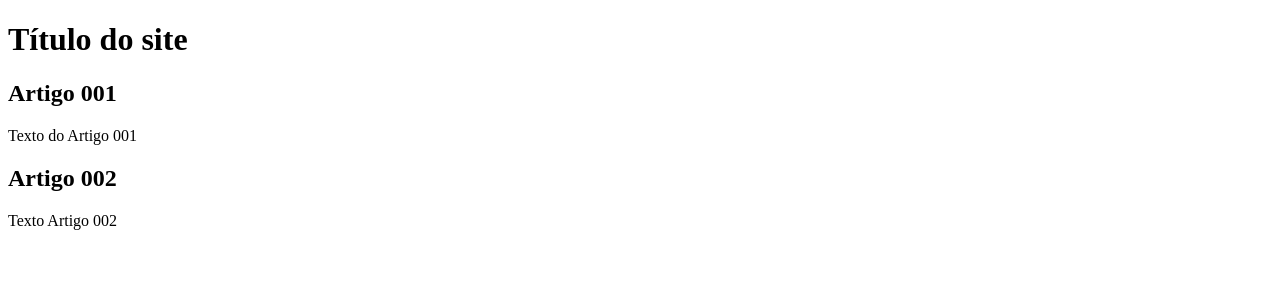
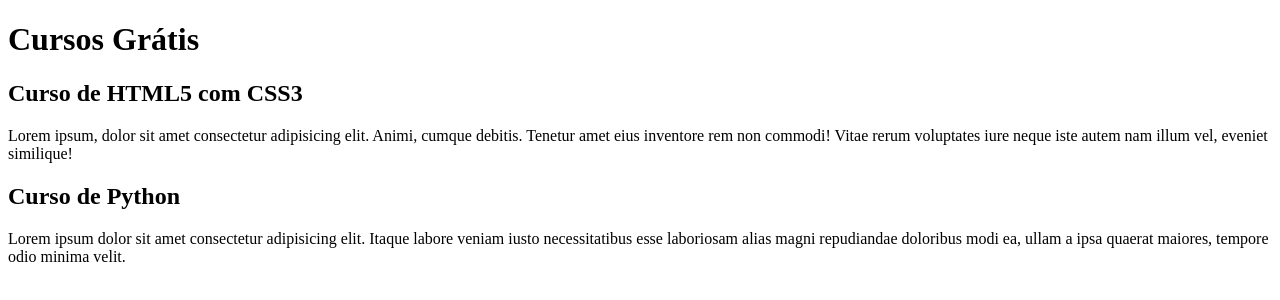
Before and after one commit to Jaykel-JJ/projeto-site, a plain HTML site: page index.html in a window 1280 px wide. Drawn offline with Linux system fonts and the light colour scheme.

Commit message:
comecei a escrever o design

```diff
--- a/index.html
+++ b/index.html
@@ -4,20 +4,20 @@
     <meta charset="UTF-8">
     <meta http-equiv="X-UA-Compatible" content="IE=edge">
     <meta name="viewport" content="width=device-width, initial-scale=1.0">
-    <title>Título do Site</title>
+    <title>Título do site</title>
 </head>
 <body>
     <main>
         <header>
-            <h1>Título do site</h1>
+            <h1>Cursos Grátis</h1>
         </header>
         <article>
-            <h2>Artigo 001</h2>
-            <p>Texto do Artigo 001</p>
+            <h2>Curso de HTML5 com CSS3</h2>
+            <p>Lorem ipsum, dolor sit amet consectetur adipisicing elit. Animi, cumque debitis. Tenetur amet eius inventore rem non commodi! Vitae rerum voluptates iure neque iste autem nam illum vel, eveniet similique!</p>
         </article>
         <article>
-            <h2>Artigo 002</h2>
-            <p>Texto Artigo 002</p>
+            <h2>Curso de Python</h2>
+            <p>Lorem ipsum dolor sit amet consectetur adipisicing elit. Itaque labore veniam iusto necessitatibus esse laboriosam alias magni repudiandae doloribus modi ea, ullam a ipsa quaerat maiores, tempore odio minima velit.</p>
         </article>
     </main>
 </body>
```
